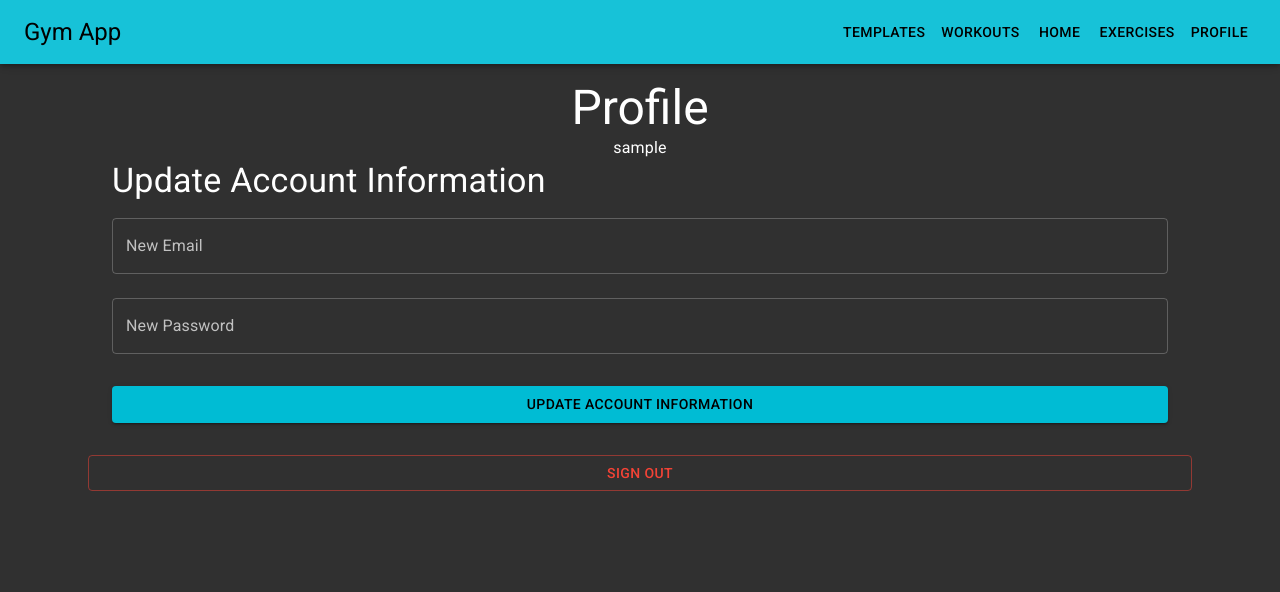
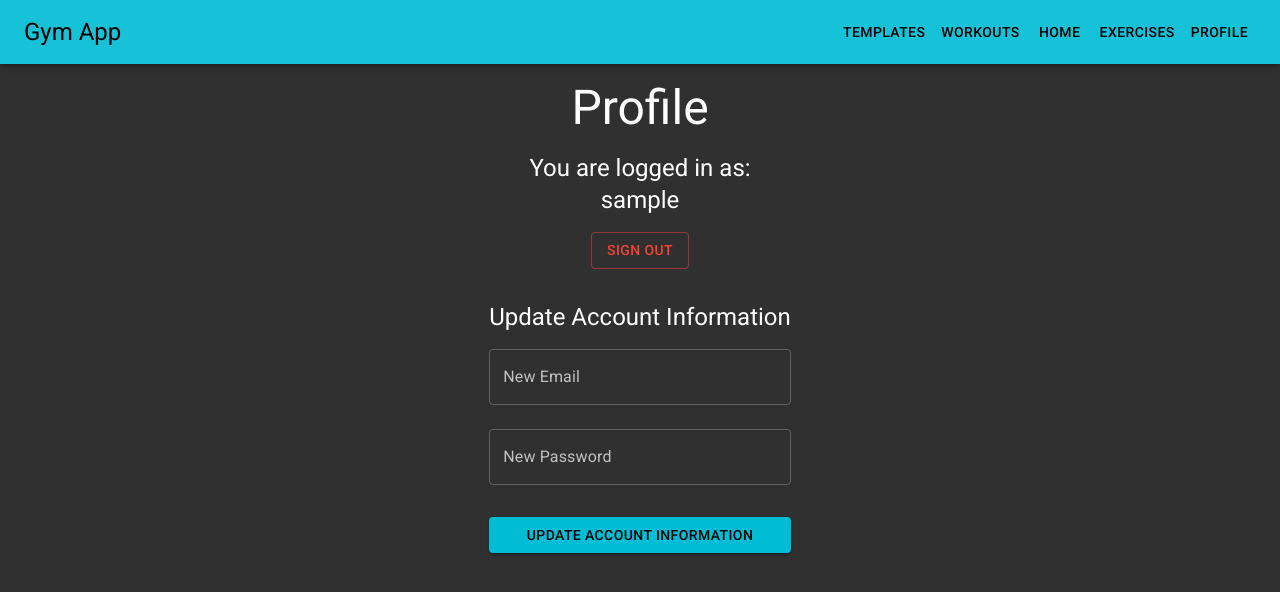
Before and after one commit to toukolonka/gym, a React (Create React App) app in the folder client/: page /profile in a window 1280 px wide. Shown: the top 592 px of the page. Built offline with nearby package versions, Linux system fonts and the light colour scheme; sample sign-in values are in the browser's storage.

Commit message:
Profile page somewhat done

```diff
--- a/client/src/App.jsx
+++ b/client/src/App.jsx
@@ -59,7 +59,7 @@ const App = () => {
                 <AuthRoute exact path="/exercises" component={Exercises} />
                 <AuthRoute exact path="/exercises/:id" component={Exercise} />
                 <AuthRoute exact path="/templates" component={Templates} />
-                <AuthRoute exact path="/profile" component={Profile} />
+                <AuthRoute exact path="/profile" setErrorMessage={setErrorMessage} setInfoMessage={setInfoMessage} component={Profile} />
               </Switch>
             </Container>
           </div>
--- /dev/null
+++ b/client/src/components/Profile/AccountInformation.jsx
@@ -0,0 +1,38 @@
+import React, { useContext } from 'react';
+import Typography from '@mui/material/Typography';
+import Button from '@mui/material/Button';
+import Box from '@mui/material/Box';
+
+import { AuthContext } from '../../context/auth';
+
+const AccountInformation = () => {
+  const { user, logout } = useContext(AuthContext);
+
+  return (
+    <Box
+      sx={{
+        m: 2,
+        display: 'flex',
+        flexDirection: 'column',
+        alignItems: 'center',
+      }}
+    >
+      <Typography component="h5" variant="h5">
+        You are logged in as:
+      </Typography>
+      <Typography component="h5" variant="h5">
+        {user.username}
+      </Typography>
+      <Button
+        variant="outlined"
+        color="error"
+        onClick={logout}
+        sx={{ mt: 2 }}
+      >
+        Sign out
+      </Button>
+    </Box>
+  );
+};
+
+export default AccountInformation;
--- a/client/src/components/Profile/UpdateAccountForm.jsx
+++ b/client/src/components/Profile/UpdateAccountForm.jsx
@@ -1,6 +1,5 @@
 import React from 'react';
 import PropTypes from 'prop-types';
-import Container from '@mui/material/Container';
 import Box from '@mui/material/Box';
 import TextField from '@mui/material/TextField';
 import Button from '@mui/material/Button';
@@ -13,9 +12,18 @@ const UpdateAccountForm = ({
   setPassword,
   handleSubmit,
 }) => (
-  <Container maxWidth="lg">
-    <Box component="form" onSubmit={handleSubmit}>
-      <Typography variant="h4" component="h5">
+  <>
+    <Box
+      component="form"
+      onSubmit={handleSubmit}
+      sx={{
+        m: 2,
+        display: 'flex',
+        flexDirection: 'column',
+        alignItems: 'center',
+      }}
+    >
+      <Typography variant="h5" component="h5">
         Update Account Information
       </Typography>
       <TextField
@@ -45,12 +53,12 @@ const UpdateAccountForm = ({
         type="submit"
         fullWidth
         variant="contained"
-        sx={{ mt: 3, mb: 2 }}
+        sx={{ mt: 3 }}
       >
         Update Account Information
       </Button>
     </Box>
-  </Container>
+  </>
 );
 
 UpdateAccountForm.propTypes = {
--- a/client/src/pages/Profile/Profile.jsx
+++ b/client/src/pages/Profile/Profile.jsx
@@ -1,13 +1,16 @@
-import React, { useContext, useState } from 'react';
+import React, { useState } from 'react';
+import PropTypes from 'prop-types';
 import {
-  Box, Typography, Container, Button,
+  Box, Typography, Container,
 } from '@mui/material';
 import UpdateAccountForm from '../../components/Profile/UpdateAccountForm';
+import AccountInformation from '../../components/Profile/AccountInformation';
+import registrationService from '../../services/registrationService';
 
-import { AuthContext } from '../../context/auth';
-
-const Profile = () => {
-  const { user, logout } = useContext(AuthContext);
+const Profile = ({
+  setErrorMessage,
+  setInfoMessage,
+}) => {
   const [email, setEmail] = useState('');
   const [newPassword, setNewPassword] = useState('');
 
@@ -19,16 +22,22 @@ const Profile = () => {
     setNewPassword(event.target.value);
   };
 
-  const handleAccountUpdate = (event) => {
+  const handleAccountUpdate = async (event) => {
     event.preventDefault();
-    console.log({
+    const updatedUser = await registrationService.update({
       email,
       newPassword,
     });
+    if (updatedUser) {
+      console.log(updatedUser);
+      setInfoMessage('Account information updated successfully');
+    } else {
+      setErrorMessage('Account information update failed');
+    }
   };
 
   return (
-    <Container maxWidth="lg">
+    <Container maxWidth="xl">
       <Box
         sx={{
           mt: 2,
@@ -40,10 +49,7 @@ const Profile = () => {
         <Typography component="h3" variant="h3">
           Profile
         </Typography>
-        <Typography component="p" variant="p">
-          {user.username}
-        </Typography>
-      </Box>
+        <AccountInformation />
         <UpdateAccountForm
           email={email}
           setEmail={handleEmailChange}
@@ -51,17 +57,15 @@ const Profile = () => {
           setPassword={handlePasswordChange}
           handleSubmit={handleAccountUpdate}
         />
-      <Button
-        variant="outlined"
-        fullWidth
-        color="error"
-        onClick={logout}
-        sx={{ mt: 2 }}
-      >
-        Sign out
-      </Button>
+
+      </Box>
     </Container>
   );
 };
 
+Profile.propTypes = {
+  setErrorMessage: PropTypes.func.isRequired,
+  setInfoMessage: PropTypes.func.isRequired,
+};
+
 export default Profile;
--- a/client/src/services/registrationService.js
+++ b/client/src/services/registrationService.js
@@ -11,6 +11,16 @@ const signup = async (userinfo) => {
   }
 };
 
+const update = async (userinfo) => {
+  try {
+    const response = await axios.put(baseUrl, userinfo);
+    return response.data;
+  } catch (err) {
+    return null;
+  }
+};
+
 export default {
   signup,
+  update,
 };
--- a/client/src/util/AuthRoute.jsx
+++ b/client/src/util/AuthRoute.jsx
@@ -5,13 +5,19 @@ import { Route, Redirect } from 'react-router-dom';
 
 import { AuthContext } from '../context/auth';
 
-function AuthRoute({ component: Component, ...rest }) {
+function AuthRoute({
+  component: Component,
+  path: Path,
+  exact: Exact,
+  ...rest
+}) {
   const { user } = useContext(AuthContext);
 
   return (
     <Route
-      {...rest}
-      render={(props) => (user ? <Component {...props} /> : <Redirect to="/sign-in" />)}
+      exact={Exact}
+      path={Path}
+      render={() => (user ? <Component {...rest} /> : <Redirect to="/sign-in" />)}
     />
   );
 }
```
Also changed, not shown: 1 other file (tests, documents, lock files or other folders). Lines whose indentation alone changed are shown as unchanged.
